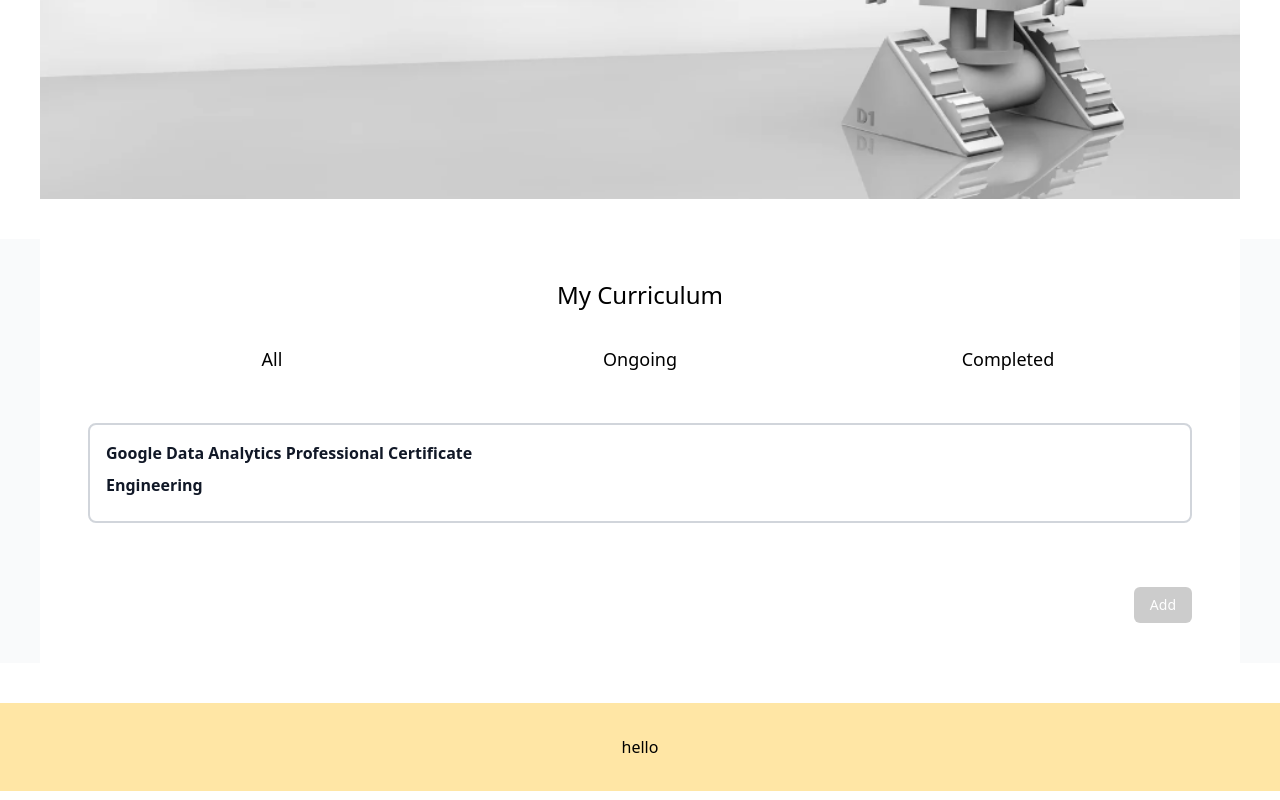
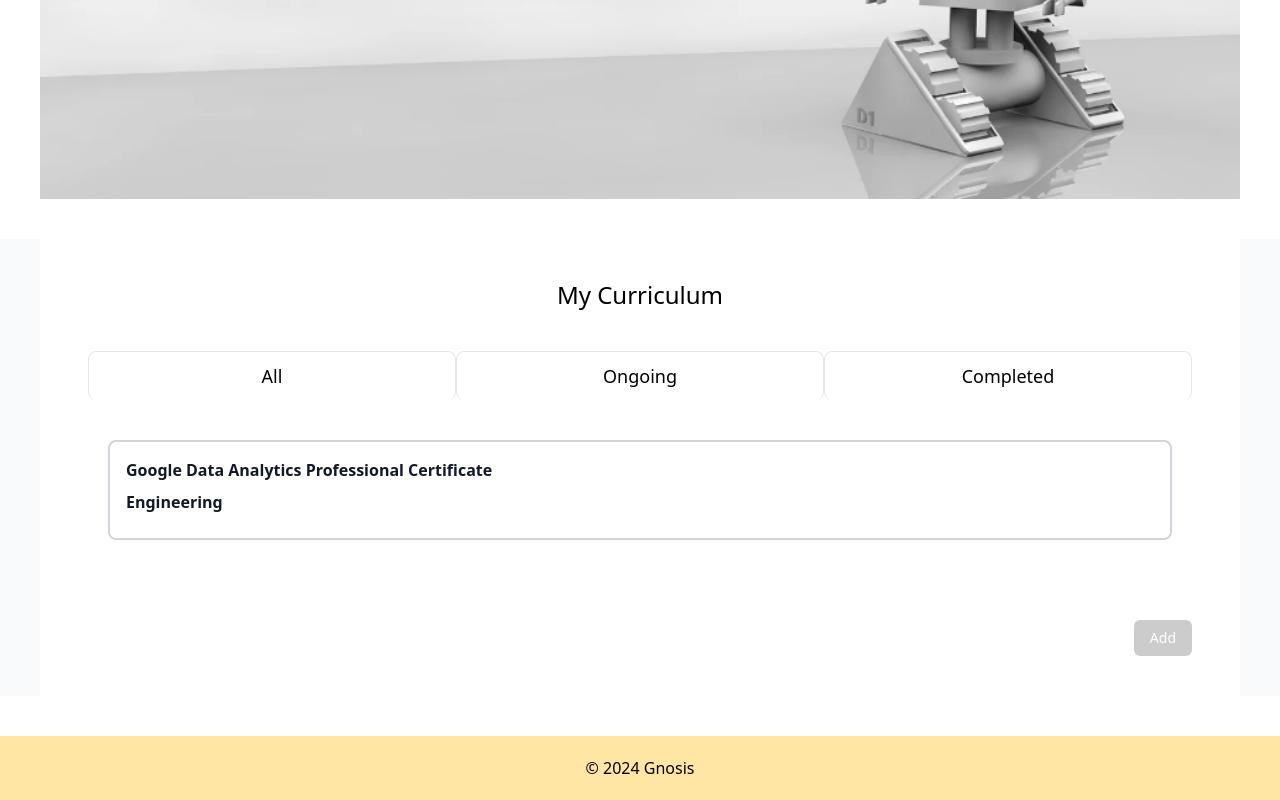
Before and after one commit to eesope/cmd-f-2024-frontend, a React (Vite) app: page /curriculum in a window 1280 px wide. Shown: the part 281-1081 px from the top of the page. Built offline with nearby package versions, Linux system fonts and the light colour scheme.

Commit message:
style: change design

```diff
--- a/src/App.jsx
+++ b/src/App.jsx
@@ -19,11 +19,14 @@ function App() {
     return (
       <>
         <Header />
+
         <Outlet />
+
         <Footer />
       </>
     );
   };
+
   return (
     <>
       <BrowserRouter>
--- a/src/components/common/Footer.jsx
+++ b/src/components/common/Footer.jsx
@@ -1,7 +1,7 @@
 function Footer() {
   return (
-    <div className="bg-yellow-300 px-10 py-8  w-full text-center ">
-      hello
+    <div className="bg-yellow-300 px-10 h-16 w-full flex items-center justify-center">
+      <p>© 2024 Gnosis</p>
     </div>
   );
 }
--- a/src/components/home/Card.jsx
+++ b/src/components/home/Card.jsx
@@ -1,3 +1,4 @@
+// eslint-disable-next-line react/prop-types
 function Card({ title, imgPath, link }) {
   return (
     <a href={link}>
--- a/src/main.jsx
+++ b/src/main.jsx
@@ -4,6 +4,7 @@ import ReactDOM from 'react-dom';
 import './index.css';
 import App from './App';
 
+// eslint-disable-next-line react/no-deprecated
 ReactDOM.render(
   <React.StrictMode>
     <App/>
--- a/src/pages/Curriculum.jsx
+++ b/src/pages/Curriculum.jsx
@@ -43,25 +43,25 @@ function Curriculum() {
           <div className="flex relative justify-center">
             <h1 className="text-2xl">My Curriculum</h1>
           </div>
-          <div className="w-full space-1 px-2 py-6">
+          <div className="w-full space-1 px-2 py-10 ">
             <Tab.Group defaultIndex={0}>
               <Tab.List className="flex">
-                <Tab className="w-full rounded-lg py-2.5 text-sm md:text-lg font-medium leading-5 ring-white/60 ring-offset-2 ring-offset-yellow-400 focus:outline-none focus:bg-yellow-100">
+                <Tab className="w-full rounded-lg py-2.5 text-sm md:text-lg font-medium leading-5 ring-white/60 ring-offset-2 ring-offset-yellow-400 focus:outline-none focus:bg-yellow-100 border-t border-l border-r">
                   All
                 </Tab>
 
                 {/* Selects this tab by default */}
-                <Tab className="w-full rounded-lg py-2.5 text-sm md:text-lg font-medium leading-5 ring-white/60 ring-offset-2 ring-offset-yellow-400 focus:outline-none focus:bg-yellow-100">
+                <Tab className="w-full rounded-lg py-2.5 text-sm md:text-lg font-medium leading-5 ring-white/60 ring-offset-2 ring-offset-yellow-400 focus:outline-none focus:bg-yellow-100 border-t border-l border-r">
                   Ongoing
                 </Tab>
 
-                <Tab className="w-full rounded-lg py-2.5 text-sm md:text-lg font-medium leading-5 ring-white/60 ring-offset-2 ring-offset-yellow-400 focus:outline-none focus:bg-yellow-100">
+                <Tab className="w-full rounded-lg py-2.5 text-sm md:text-lg font-medium leading-5 ring-white/60 ring-offset-2 ring-offset-yellow-400 focus:outline-none focus:bg-yellow-100 border-t border-l border-r">
                   Completed
                 </Tab>
               </Tab.List>
               <Tab.Panels>
                 <Tab.Panel>
-                  <div className="my-10">
+                  <div className="my-10 mx-5">
                     <CurriculumCard
                       title={"Google Data Analytics Professional Certificate"}
                       subject={"Engineering"}
@@ -71,7 +71,7 @@ function Curriculum() {
 
                 {/* Displays this panel by default */}
                 <Tab.Panel>
-                  <div className="my-10">
+                  <div className="my-10 mx-5">
                     <CurriculumCard
                       title={"Google Data Analytics Professional Certificate"}
                       subject={"Engineering"}
@@ -80,7 +80,7 @@ function Curriculum() {
                 </Tab.Panel>
 
                 <Tab.Panel>
-                  <div className="my-10">
+                  <div className="my-10 mx-5">
                     <CurriculumCard
                       title={"Google Data Analytics Professional Certificate"}
                       subject={"Engineering"}
--- a/src/pages/DetailPage.jsx
+++ b/src/pages/DetailPage.jsx
@@ -1,6 +1,5 @@
 import Card from "../components/home/Card";
-import React, { useEffect, useState } from "react";
-import firebase from "firebase/compat/app";
+import { useEffect, useState } from "react";
 import "firebase/compat/auth";
 import "firebase/compat/firestore";
 
@@ -37,7 +36,7 @@ function DetailPage() {
   }
 
   return (
-    <div className="pt-20 px-10">
+    <div className="pt-20 px-10" style={{ minHeight: "calc(100vh - 64px)" }}>
       <div className="flex justify-center pt-20 ">
         <h2 className="text-2xl">Resource list</h2>
       </div>
```
